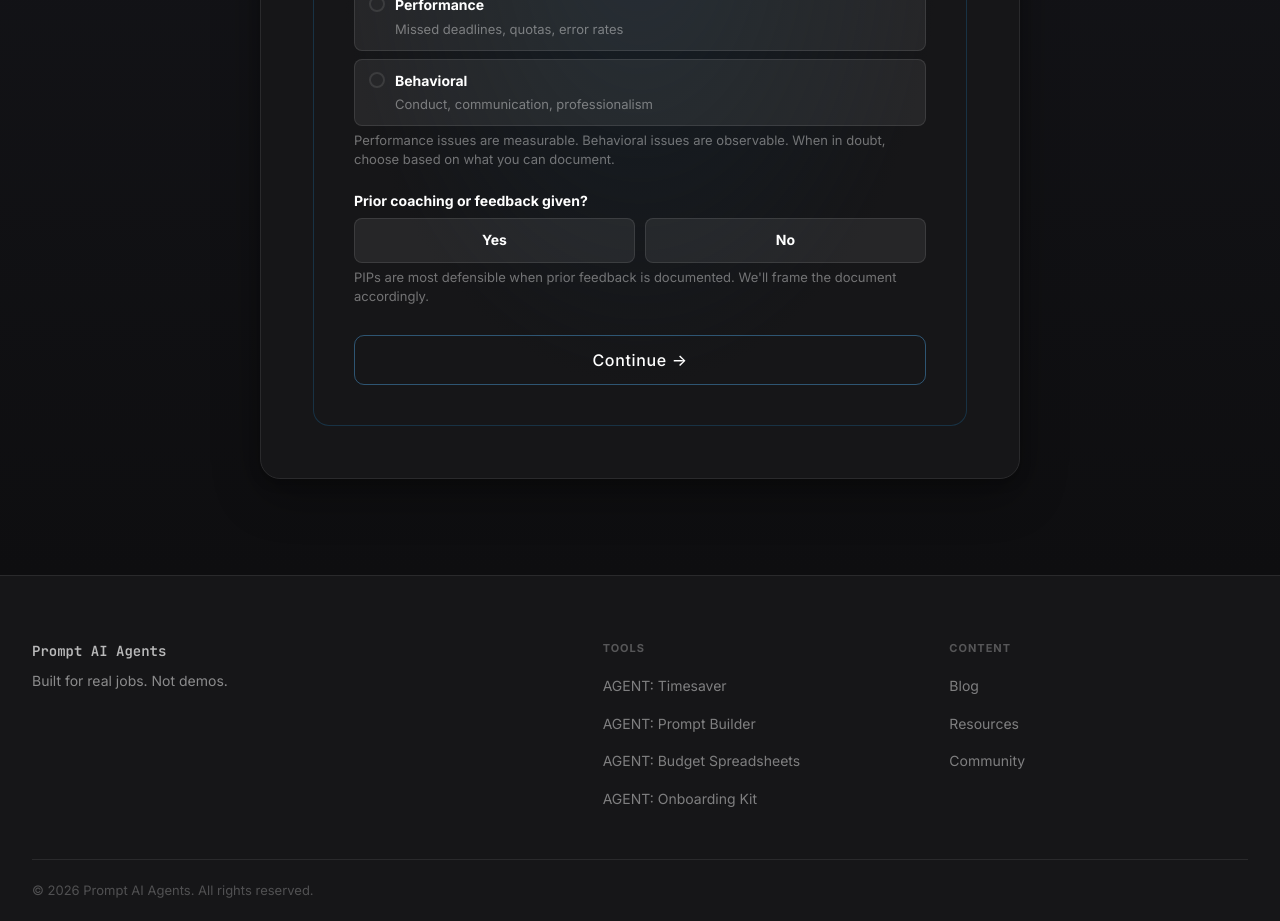
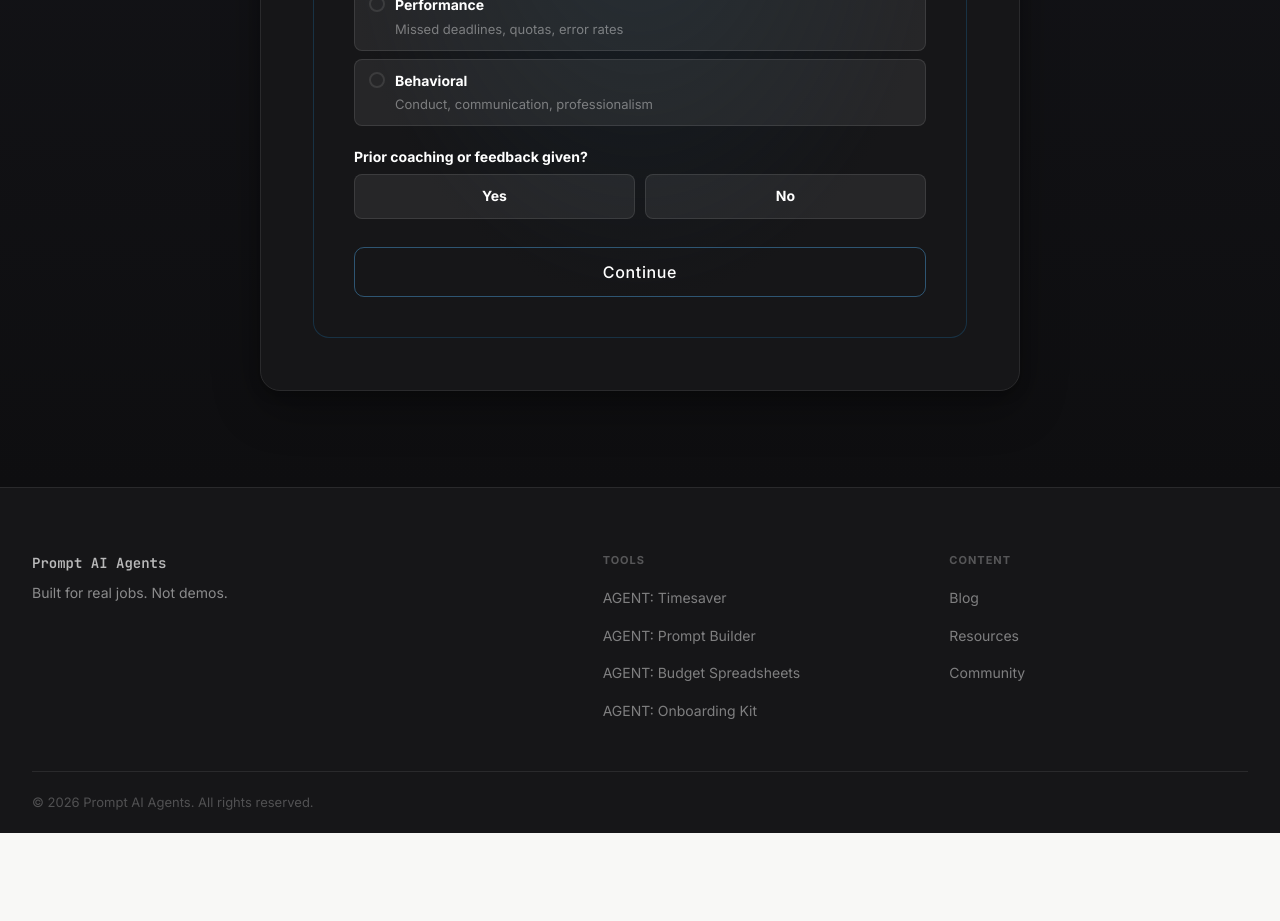
Before and after one commit to coolcalvin457-tech/agent-timesaver-nextjs, a Next.js app: page /pip-builder in a window 1280 px wide. Shown: the part 1100-2021 px from the top of the page. After the commit the page ends 1933 px from the top, so only its background shows below. Built offline with nearby package versions, Linux system fonts and the light colour scheme.

Commit message:
PIP Builder: remove helper text under issue type and prior coaching, strip arrow from Continue

```diff
--- a/components/PIPBuilderTool.tsx
+++ b/components/PIPBuilderTool.tsx
@@ -677,9 +677,6 @@ export default function PIPBuilderTool({
               </div>
             ))}
           </div>
-          <p style={helperStyle}>
-            Performance issues are measurable. Behavioral issues are observable. When in doubt, choose based on what you can document.
-          </p>
         </div>
 
         {/* Prior Coaching */}
@@ -703,9 +700,6 @@ export default function PIPBuilderTool({
               </div>
             ))}
           </div>
-          <p style={helperStyle}>
-            PIPs are most defensible when prior feedback is documented. We'll frame the document accordingly.
-          </p>
         </div>
 
         {s1Error && <p style={errorStyle}>{s1Error}</p>}
@@ -716,7 +710,7 @@ export default function PIPBuilderTool({
           onClick={goToS2}
           style={{ marginTop: "8px" }}
         >
-          Continue →
+          Continue
         </button>
       </div>
     );
@@ -825,7 +819,7 @@ export default function PIPBuilderTool({
           onClick={goToS3}
           style={{ marginTop: "8px" }}
         >
-          Continue →
+          Continue
         </button>
       </div>
     );
```
